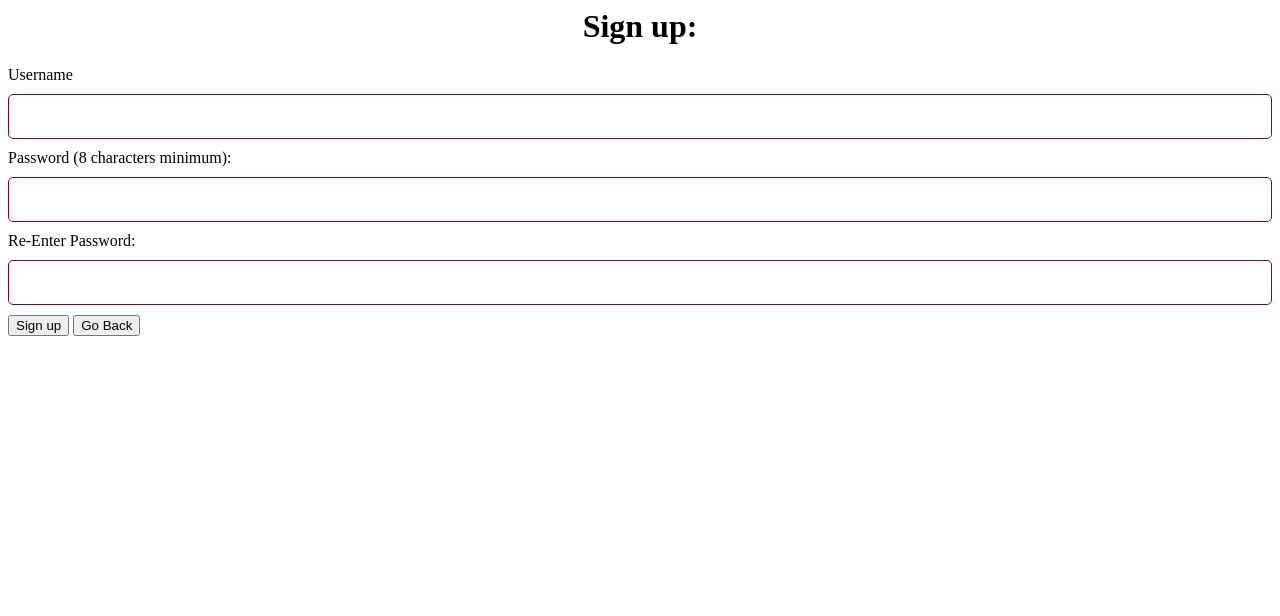
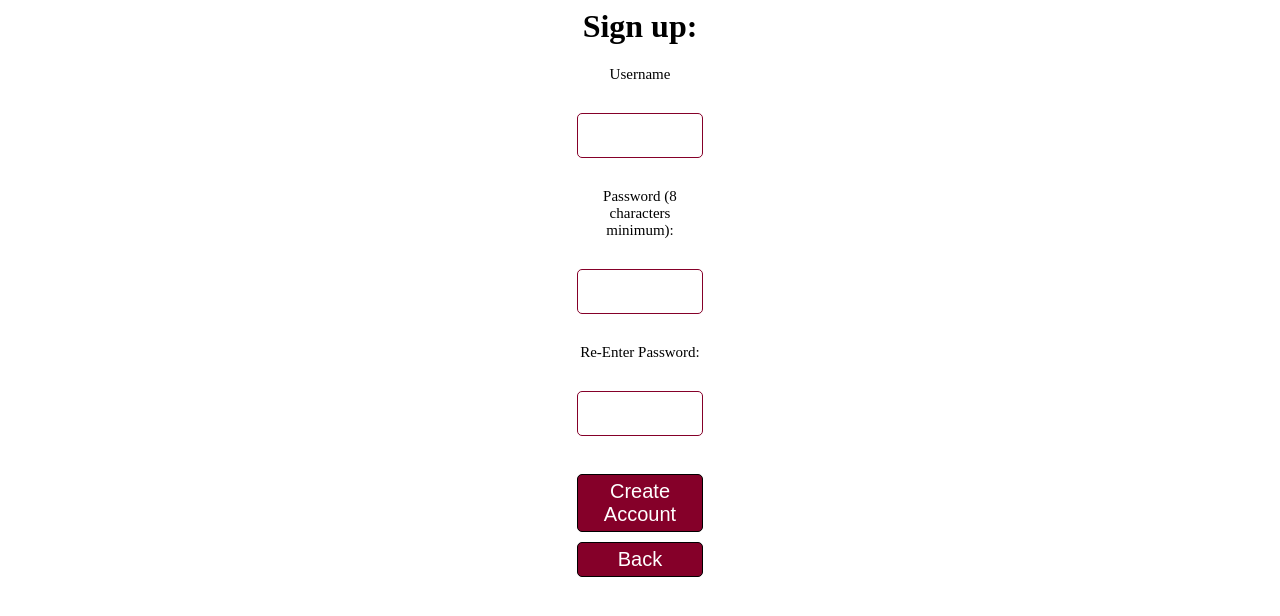
Before and after one commit to marymarkart/CMPE131-02-Team5, a Python web app: template flaskapp-tmp-02/app/templates/signup.html in a window 1280 px wide. Shown: the top 616 px of the page. Run offline with Jinja, Linux system fonts and the light colour scheme; the template is opened without the code that fills it, so the values that code supplies are empty.

Commit message:
adds signup page

```diff
--- a/flaskapp-tmp-02/app/static/css/splash.css
+++ b/flaskapp-tmp-02/app/static/css/splash.css
@@ -18,15 +18,26 @@
 }
 
 .textbox {
-    width: 100%;
+    width: 10%;
     margin: 10px auto;
     padding: 10px;
-    text-align: center;
     border: 1px solid #850029;
     border-radius: 5px;
     text-align: center;
     text-decoration: none;
     font-size: 20px;
+    display: block;
+    transition-duration: 0.5s;
+}
+
+.text {
+    width: 10%;
+    margin: 2px auto;
+    border-radius: 2px;
+    text-align: center;
+    text-decoration: none;
+    font-size: 15px;
+    display: block;
     transition-duration: 0.5s;
 }
 
--- a/flaskapp-tmp-02/app/templates/signup.html
+++ b/flaskapp-tmp-02/app/templates/signup.html
@@ -1,23 +1,33 @@
 <html>
+
 <head>
     <link rel="stylesheet" type="text/css" href="{{ url_for('static',filename='/css/splash.css') }}">
     <title>Sign up</title>
 </head>
+
 <body>
     <h1 text-align="center">Sign up:</h1>
-        <label for="pass">Username</label>
-        <input title="username" class="textbox"  </input>
+    <label class="text" for="pass">Username</label>
     </br>
-        <label for="pass">Password (8 characters minimum):</label>
+
+    <input title="username" class="textbox" </input>
+    </br>
+
+    <label class="text" for="pass">Password (8 characters minimum):</label>
+    </br>
+
     <input title="password" class="textbox" minlength="8" required type="password" </input>
+    </br>
 
+    <label class="text" for="pass">Re-Enter Password:</label>
     </br>
-        <label for="pass">Re-Enter Password:</label>
+
     <input title="password" class="textbox" minlength="8" required type="password" </input>
+    </br>
 
-        <input type="submit" value="Sign up">
-
-        <input type="submit" value="Go Back" onclick="window.location.href='/'"> </input>
+    <button class="button" title="Sign up" href="/signup">Create Account</button>
+    <button class="button" title="Go Back" onclick="window.location.href='/'" href="/login">Back</button>
 
 </body>
+
 </html>
```
Also changed, not shown: flaskapp-tmp-02/app/routes.py (+11 -0 lines), flaskapp-tmp-02/app/models.py (line endings or trailing spaces). Lines whose indentation alone changed are shown as unchanged.
